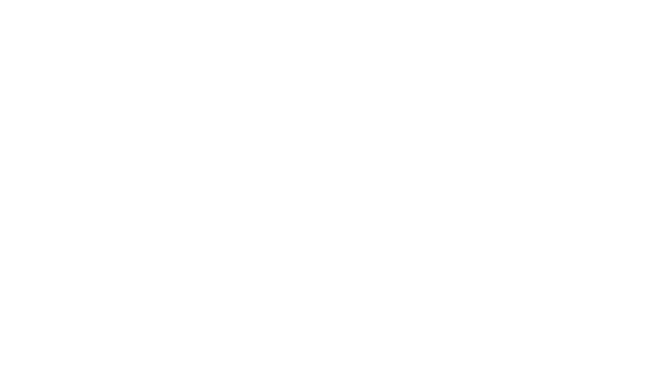
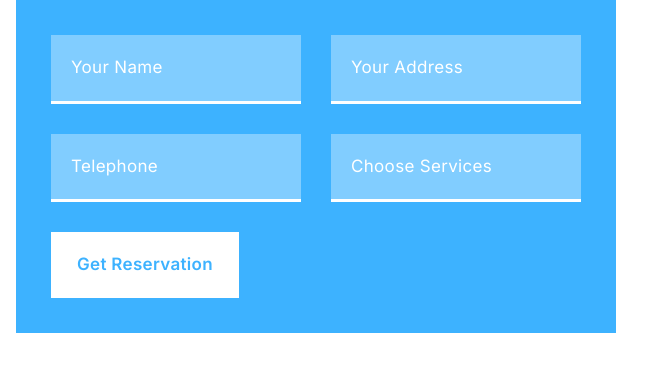
Before and after one commit to davidtavartk/Lauria, a Next.js app: page / in a window 1280 px wide. Shown: the top 372 px of the page, without its empty margins (0-663 px from the left). Built offline with nearby package versions, Linux system fonts and the light colour scheme; a web font is replaced by a local one.

Commit message:
LAUR-6 Added Form, Inputs and Button Components

```diff
--- a/src/components/atoms/Button.tsx
+++ b/src/components/atoms/Button.tsx
@@ -1,7 +1,17 @@
-import React from "react";
+import { ButtonProps } from "@/types/propTypes";
 
-const Button = () => {
-  return <div></div>;
+const Button = ({ filled = false, children }: ButtonProps) => {
+  return (
+    <button
+      className={`flex items-center justify-center px-[18px] py-5 ${filled ? "bg-primary" : "bg-white"}`}
+    >
+      <span
+        className={`text-[17px] font-semibold px-2 ${filled ? "text-white" : "text-primary"}`}
+      >
+        {children}
+      </span>
+    </button>
+  );
 };
 
 export default Button;
--- /dev/null
+++ b/src/components/atoms/Input.tsx
@@ -0,0 +1,15 @@
+import { InputProps } from "@/types/propTypes";
+
+const Input = ({ type = "text", placeholder }: InputProps) => {
+  return (
+    <div className="w-full border-b-[3px] border-white bg-white bg-opacity-35 p-5 sm:w-auto sm:min-w-[250px] lg:max-w-[250px] sm:flex-1">
+      <input
+        type={type}
+        placeholder={placeholder}
+        className="w-full border-none bg-transparent text-[17px] text-white placeholder-white placeholder:text-[17px] focus:outline-none"
+      />
+    </div>
+  );
+};
+
+export default Input;
--- /dev/null
+++ b/src/components/molecules/CustomForm.tsx
@@ -0,0 +1,19 @@
+import React from "react";
+import Button from "../atoms/Button";
+import Input from "../atoms/Input";
+
+const CustomForm = () => {
+  return (
+    <form className="flex h-[515px] w-full flex-col items-center justify-between bg-primary p-[35px] sm:h-auto sm:flex-row sm:flex-wrap sm:gap-[30px] md:w-[600px]">
+      <Input placeholder="Your Name" />
+      <Input placeholder="Your Address" />
+      <Input type="number" placeholder="Telephone" />
+      <Input type="text" placeholder="Choose Services" />
+      <div className="mr-auto">
+        <Button>Get Reservation</Button>
+      </div>
+    </form>
+  );
+};
+
+export default CustomForm;
--- /dev/null
+++ b/src/pages/MainPage.tsx
@@ -0,0 +1,10 @@
+import CustomForm from "@/components/molecules/CustomForm";
+import React from "react";
+
+const MainPage = () => {
+  return <div className="m-auto px-4">
+    <CustomForm />
+  </div>;
+};
+
+export default MainPage;
--- a/src/pages/index.tsx
+++ b/src/pages/index.tsx
@@ -1,5 +1,7 @@
+import MainPage from "./MainPage";
+
 export default function Home() {
-  return <div className="m-auto h-full w-full px-4">
-
+  return <div className="h-full w-full">
+    <MainPage />
   </div>;
 }
--- a/src/styles/globals.css
+++ b/src/styles/globals.css
@@ -6,4 +6,5 @@
 
 :root {
   font-family: "Inter", Helvetica, sans-serif;
+  letter-spacing: 0.02em;
 }
--- a/src/types/index.ts
+++ /dev/null
@@ -1 +0,0 @@
-const a = "1"
--- /dev/null
+++ b/src/types/propTypes.ts
@@ -0,0 +1,13 @@
+export interface ButtonProps {
+    filled?: boolean;
+    children: React.ReactNode;
+    onClick?: () => void;
+    }
+
+
+export interface InputProps {
+    type?: string;
+    placeholder: string;
+    // value?: string;
+    // onChange?: (e: React.ChangeEvent<HTMLInputElement>) => void;
+    }
```
Also changed, not shown: public/svgs/Arrow.tsx (added, +19 -0 lines).
